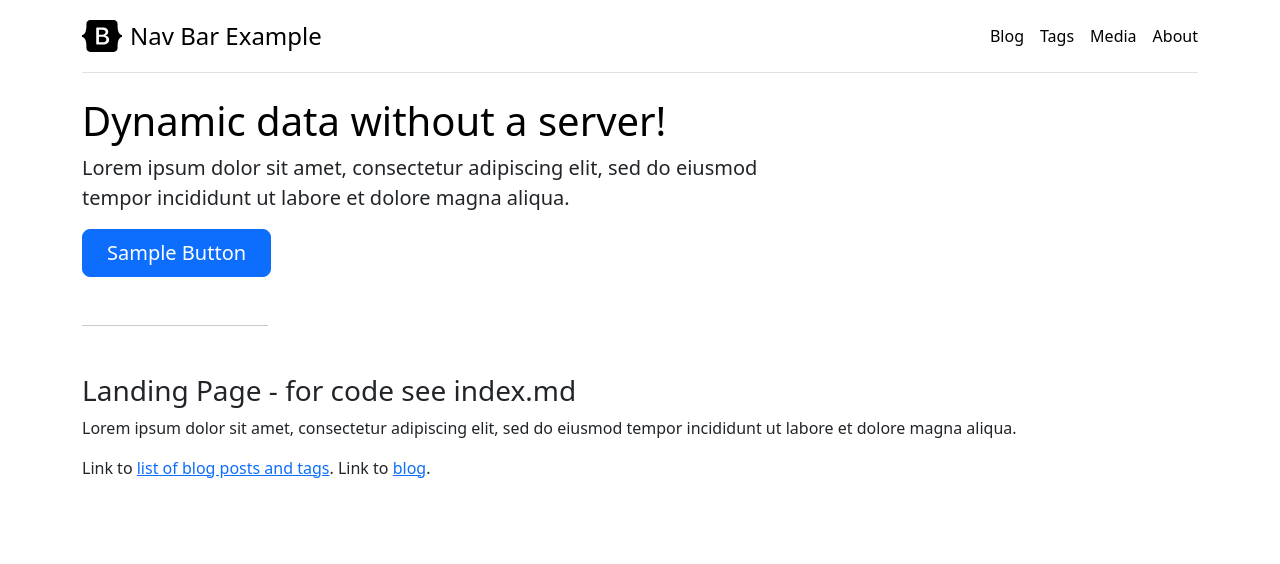
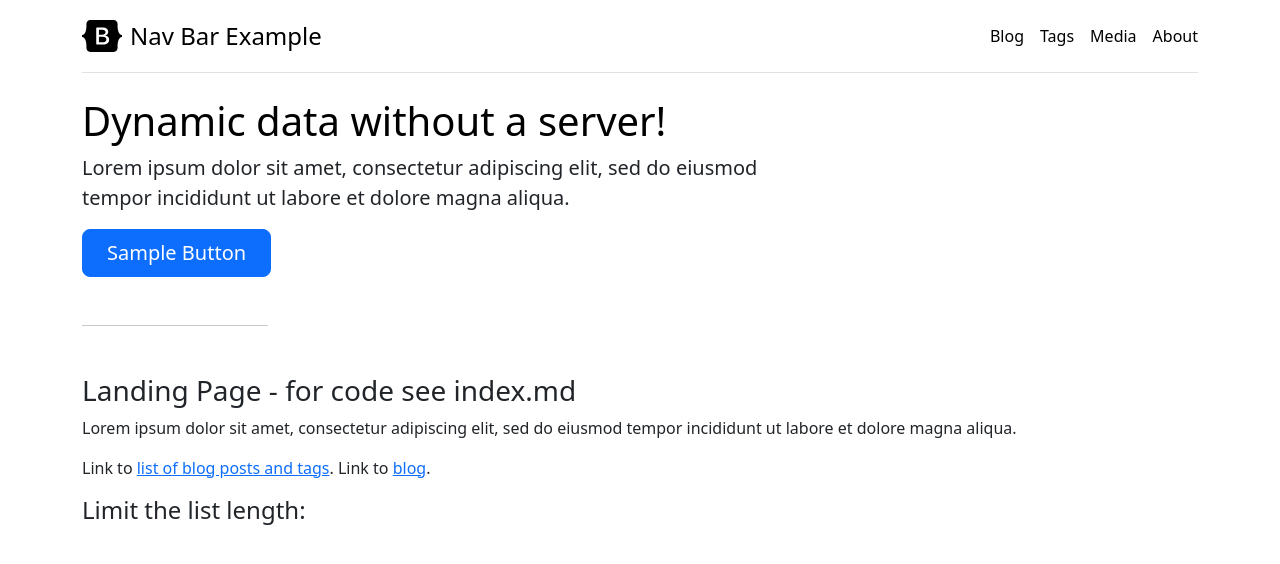
Before and after one commit to abelsan/plato, a Jekyll site: the page built from index.md, in a window 1280 px wide. Shown: the top 564 px of the page. Built offline with Jekyll 4.4.1, drawn with Linux system fonts in a browser that asks for light colours; our own code applies the rules of GitHub Pages for plain Markdown files.

Commit message:
latest posts

```diff
--- a/index.md
+++ b/index.md
@@ -10,3 +10,9 @@
 
 Link to [list of blog posts and tags](blogs_and_tags.html).
 Link to [blog](blog).
+
+<h4>Limit the list length:</h4>
+{% for item in site[collection.label] limit:2 %}
+        - <a href="{{ item.url }}">{{ item.title }}</a> <br>
+{% endfor %}
+<br class="py-3">
```
Also changed, not shown: blogs_and_tags.md (+2 -0 lines).
